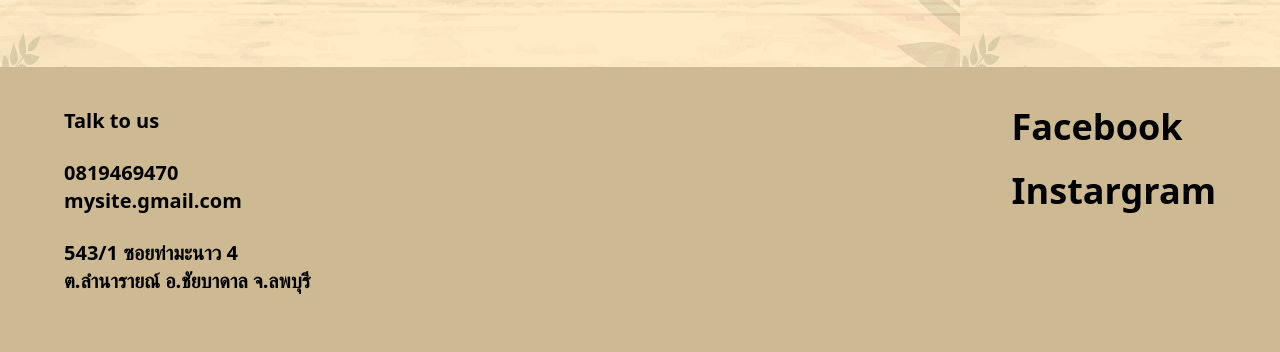
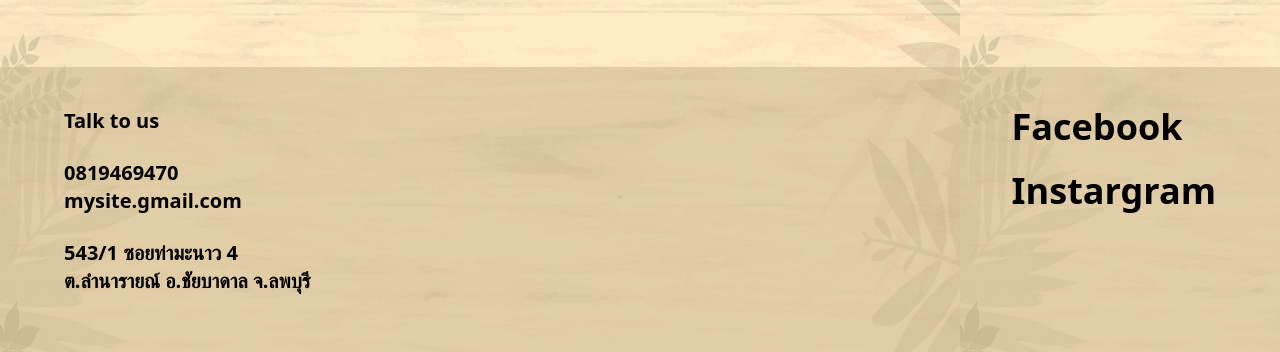
Before and after one commit to 9OAT0/Front-req, a Nuxt app: page / in a window 1280 px wide. Shown: the part 2674-3026 px from the top of the page. Built offline with nearby package versions, Linux system fonts and the light colour scheme.

Commit message:
Update Footer.vue

```diff
--- a/components/Footer.vue
+++ b/components/Footer.vue
@@ -1,5 +1,5 @@
 <template>
-<div  class="flex justify-between bg-NavBarBG">
+<div  class="flex justify-between bg-NavBarBG bg-opacity-60">
     <div class="item-start mt-10 ml-16 mb-16">
         <div class="text-xl font-bold">
             Talk to us
```
